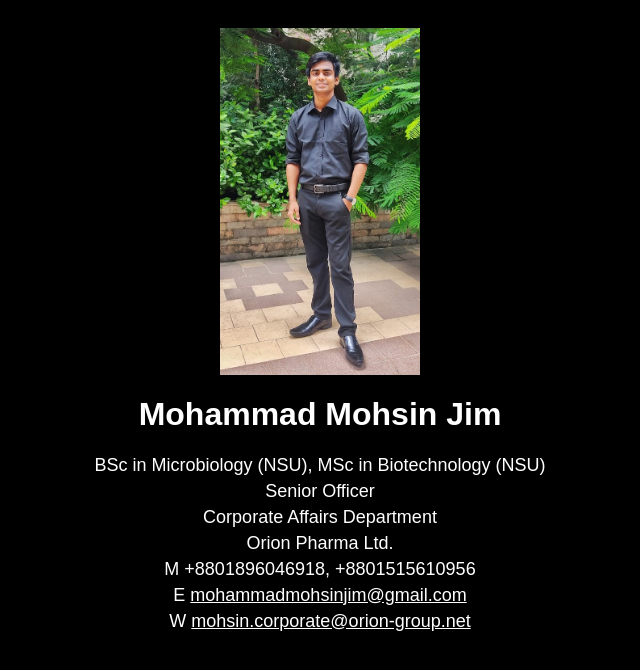
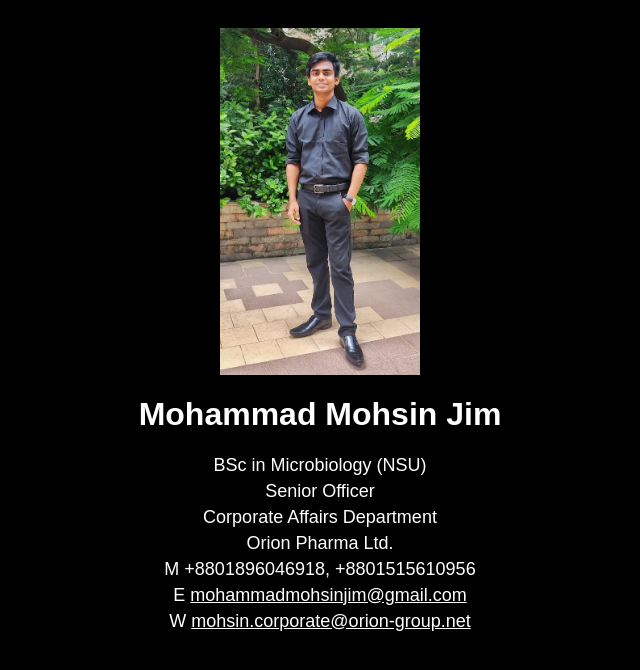
Before and after one commit to mohsinjim/mohsinjim.github.io, a plain HTML site: page index.html in a window 1280 px wide. Shown: the whole page, without its empty margins (320-960 px from the left). Drawn offline with Linux system fonts and the light colour scheme.

Commit message:
Update index.html

```diff
--- a/index.html
+++ b/index.html
@@ -29,7 +29,7 @@
     <div class="contact-info">
         <img src="image.jpg" alt="Mohammad Mohsin Jim's Photo" class="header-image">
         <h1>Mohammad Mohsin Jim</h1>
-        <p>BSc in Microbiology (NSU), MSc in Biotechnology (NSU)</p>
+        <p>BSc in Microbiology (NSU)</p>
         <p>Senior Officer</p>
         <p>Corporate Affairs Department</p>
         <p>Orion Pharma Ltd.</p>
```
